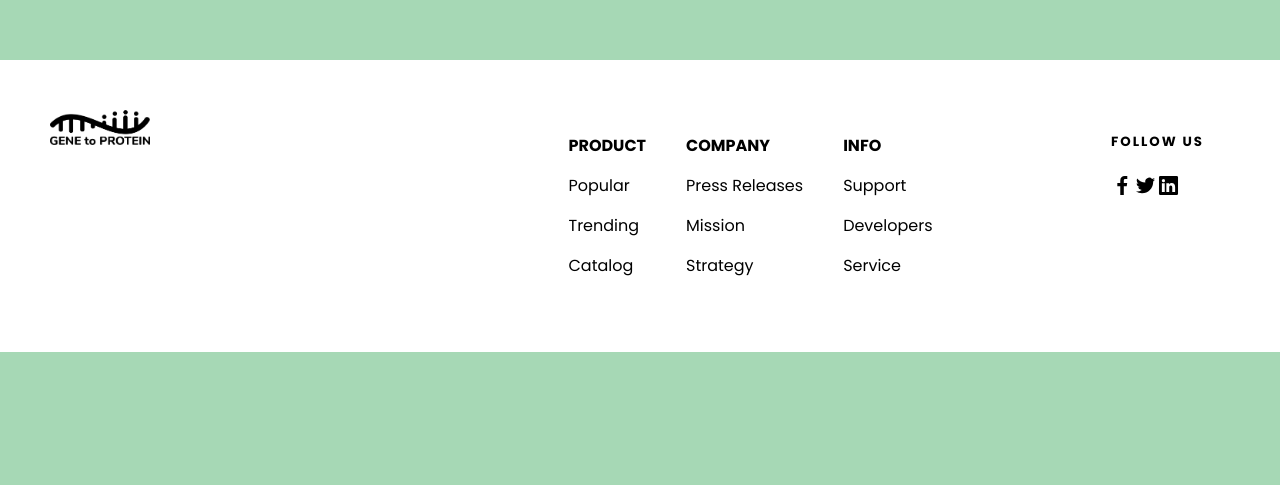
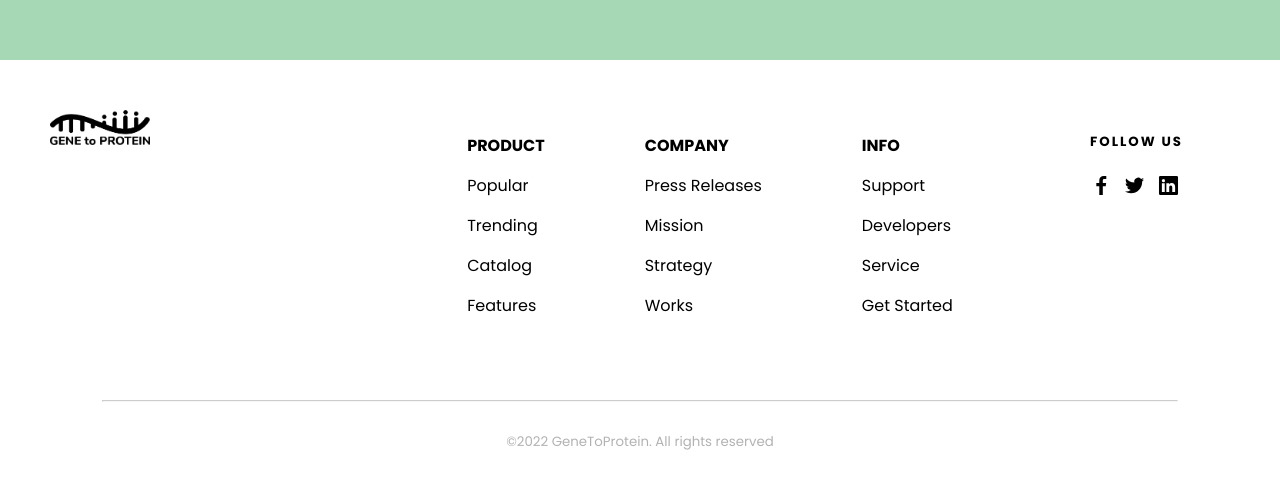
Before and after one commit to Sanchit-OP/gene2protien, a React (Create React App) app: page / in a window 1280 px wide. Shown: the part 2483-2968 px from the top of the page. Before the commit the page ends 2835 px from the top, so only its background shows below. Built offline with nearby package versions, Linux system fonts and the light colour scheme.

Commit message:
footer imp

```diff
--- a/src/App.js
+++ b/src/App.js
@@ -2,7 +2,7 @@ import Menubar from './Components/Menubar';
 import Landtext from './Components/Landtext';
 import Discription from './Components/Discription';
 import AboutUs from './Components/AboutUs';
-import Footer from './Components/Footer';
+import FooterOutside from './Components/FooterOutside';
 
 function App() {
   return (
@@ -14,7 +14,7 @@ function App() {
       <Discription />
 
       <AboutUs />
-      <Footer/>
+      <FooterOutside />
     </div>
   );
 }
--- a/src/Components/Footer.css
+++ b/src/Components/Footer.css
@@ -4,6 +4,7 @@
     display: flex;
     flex-direction: row;
     justify-content: space-between;
+    margin-bottom: 0px;
 }
 
 /* .bground{
--- a/src/Components/FooterList.css
+++ b/src/Components/FooterList.css
@@ -9,3 +9,7 @@
 li{
     line-height: 40px;
 }
+
+.list-cont{
+    margin-right: 60px;
+}
--- a/src/Components/FooterList.js
+++ b/src/Components/FooterList.js
@@ -1,12 +1,13 @@
 import './FooterList.css';
 function FooterList(props){
     return(
-        <div>
+        <div className="list-cont">
             <ul className="footlistitems">
                 <li class="bold">{props.name[0]}</li>
                 <li>{props.name[1]}</li>
                 <li>{props.name[2]}</li>
                 <li>{props.name[3]}</li>
+                <li>{props.name[4]}</li>
             </ul>
         </div>
     );
--- /dev/null
+++ b/src/Components/FooterOutside.css
@@ -0,0 +1,5 @@
+.footer-outside{
+    background-color: white;
+    margin-bottom: 0px;
+    padding-bottom: 20px;;
+}
--- /dev/null
+++ b/src/Components/FooterOutside.js
@@ -0,0 +1,14 @@
+import './FooterOutside.css'
+import Footer from './Footer'
+import LineAbout from './LineAbout';
+
+function FooterOutside(){
+    return(
+        <div class="footer-outside">
+            <Footer />
+            <LineAbout />
+        </div>
+    );
+}
+
+export default FooterOutside
--- a/src/Components/FooterSocial.css
+++ b/src/Components/FooterSocial.css
@@ -2,6 +2,7 @@
     display: flex;
     justify-content: space-between;
     flex-direction: row;
+    width:90px;
     margin-right: 50px;
 }
 
--- /dev/null
+++ b/src/Components/LineAbout.css
@@ -0,0 +1,16 @@
+.line-container{
+    background-color: white;
+}
+
+.line{
+    margin-left: 8%;
+    margin-right: 8%;
+    margin-bottom: 30px;
+    opacity: 0.5;
+}
+
+.copyright{
+    text-align: center;
+    opacity: 0.3;
+    font-size: smaller;
+}
--- /dev/null
+++ b/src/Components/LineAbout.js
@@ -0,0 +1,12 @@
+import './LineAbout.css'
+
+function LineAbout(){
+    return(
+        <div className="line-container">
+            <hr className="line"></hr>
+            <p className="copyright">©2022 GeneToProtein. All rights reserved</p>
+        </div>
+    );
+}
+
+export default LineAbout
--- a/src/index.css
+++ b/src/index.css
@@ -1,6 +1,7 @@
 @import url('https://fonts.googleapis.com/css2?family=Poppins:ital,wght@0,200;0,300;0,400;0,500;0,700;0,800;0,900;1,300&display=swap');
 body {
   margin: 0;
+  /* margin-bottom: -30px; */
   font-family: 'Poppins', sans-serif;
   -webkit-font-smoothing: antialiased;
   -moz-osx-font-smoothing: grayscale;
```
